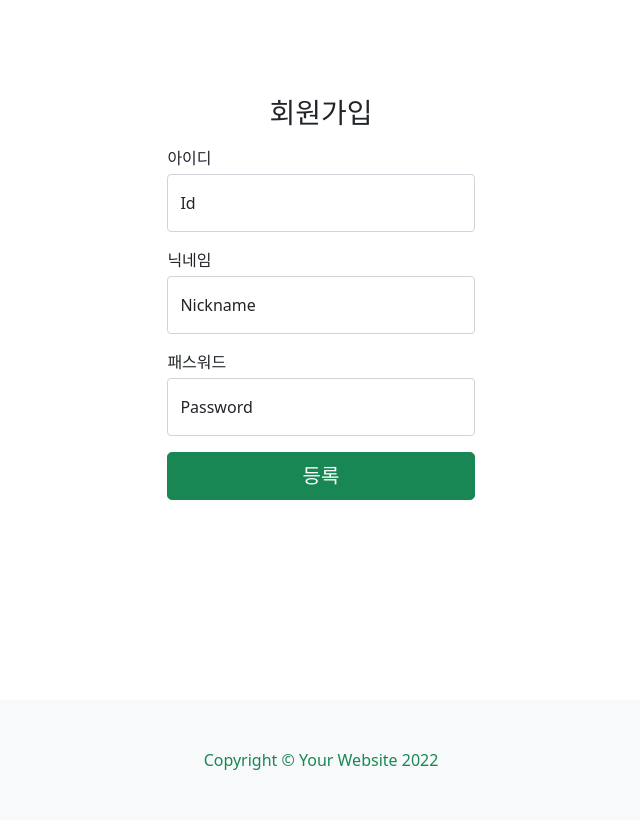
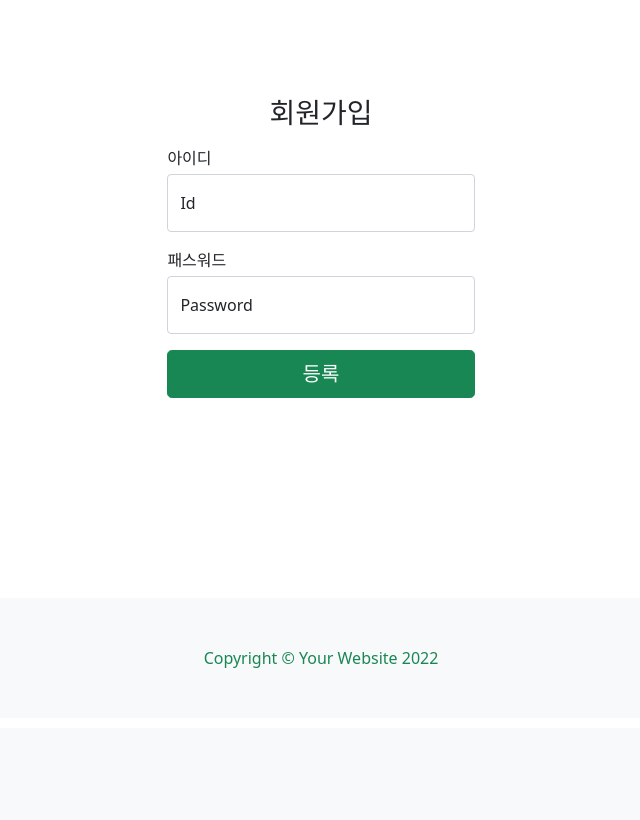
Before and after one commit to smileyr99/salgu_market, a Flask app: page /regist/regist in a window 1280 px wide. Shown: the part 72-892 px from the top of the page, without its empty margins (319-959 px from the left). After the commit the page ends 740 px from the top, so only its background shows below. Run offline with Flask 2, Linux system fonts and the light colour scheme.

Commit message:
user_nickname delete, mypage connect

```diff
--- a/main.py
+++ b/main.py
@@ -17,12 +17,9 @@
 def home():
     if 'userId' in session:
         userId = session['userId']
-        return render_template('home.html', logininfo = userId)
-        print('userId', userId)
     else:
         userId = None
-        return render_template('home.html', logininfo = userId)
-        print('userId', userId)
+    return render_template('home.html', logininfo = userId)
 
 
 @app.route('/login/login', methods=['GET', 'POST'])
@@ -64,7 +61,6 @@
 def regist():
     if request.method == 'POST':
         userid = request.form['id']
-        usernickname = request.form['nickname']
         userpw = request.form['pw']
 
         conn = connectsql()
@@ -77,8 +73,8 @@
             conn.rollback()
             return render_template('./regist/registError.html')
         else:
-            query = "INSERT INTO userlist (user_id, user_nickname, user_pw) values (%s, %s, %s)"
-            value = (userid, usernickname, userpw)
+            query = "INSERT INTO userlist (user_id, user_pw) values (%s, %s)"
+            value = (userid, userpw)
             cursor.execute(query, value)
             conn.commit()
             return render_template('./regist/registSuccess.html')
@@ -90,6 +86,13 @@
         return render_template('./regist/regist.html')
 
 
+@app.route('/mypage')
+def mypage():
+    if 'userId' in session:
+        userId = session['userId']
+    else:
+        userId = None
+    return render_template('mypage_selling.html', loginfo= userId)
 
 
 if __name__ == '__main__':
--- a/templates/home.html
+++ b/templates/home.html
@@ -13,7 +13,7 @@
 <nav class="navbar navbar-light bg-light" aria-label="Fourth navbar example">
     <div class="container">
        <!-- -->
-        <a class="btn btn-outline-light text-success" href="./mypage_selling.html">
+        <a class="btn btn-outline-light text-success" href="/mypage">
             <img src="../static/image/person-circle.svg" alt="Logo" style="width:40px;" class="rounded-pill">
         </a>
         <a class="navbar-brand display-5 fw-bolder" href="/home"><h2>Project</h2></a>
--- a/templates/regist/regist.html
+++ b/templates/regist/regist.html
@@ -98,13 +98,6 @@
                 <label for="floatingInput">Id</label>
             </div>
             <div class="text-start mt-3 mb-1">
-                닉네임
-            </div>
-            <div class="form-floating">
-                <input class="form-control" name="nickname" id="floatingNickName" placeholder="Nickname" required>
-                <label for="floatingNickName">Nickname</label>
-            </div>
-            <div class="text-start mt-3 mb-1">
                 패스워드
             </div>
             <div class="form-floating">
```
Also changed, not shown: templates/mypage_selling.html (+5 -3 lines).
